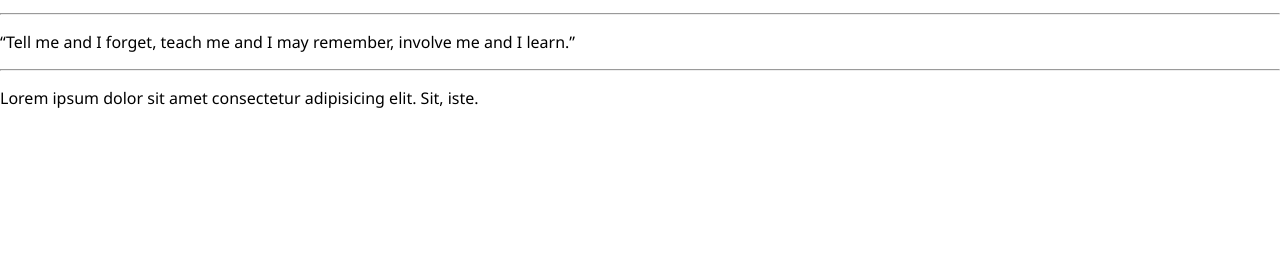
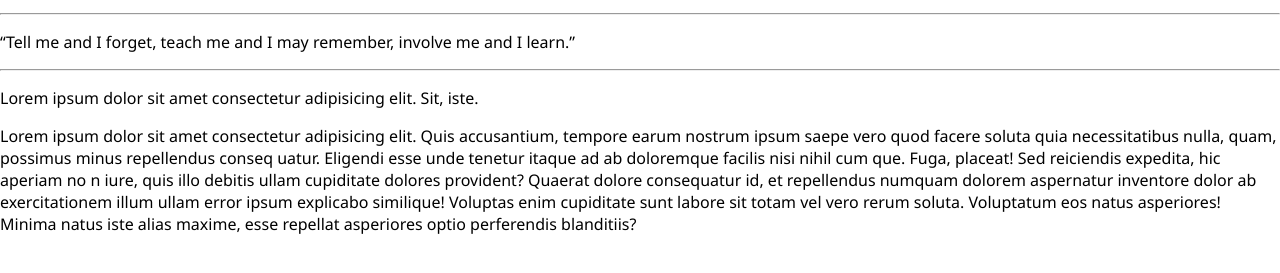
Before and after one commit to rahul5564/portfolio, a plain HTML site: page learn.html in a window 1280 px wide. Shown: the part 449-722 px from the top of the page. Drawn offline with Linux system fonts and the light colour scheme.

Commit message:
updated blog

```diff
--- a/learn.html
+++ b/learn.html
@@ -20,5 +20,10 @@
     <p>“Tell me and I forget, teach me and I may remember, involve me and I learn.”</p>
     <hr>
     <p>Lorem ipsum dolor sit amet consectetur adipisicing elit. Sit, iste.</p>
+    <p>Lorem ipsum dolor sit amet consectetur adipisicing elit. Quis accusantium, tempore earum nostrum ipsum saepe vero quod facere soluta
+         quia necessitatibus nulla, quam, possimus minus repellendus conseq
+        uatur. Eligendi esse unde tenetur itaque ad ab doloremque facilis nisi nihil cum
+        que. Fuga, placeat! Sed reiciendis expedita, hic aperiam no
+        n iure, quis illo debitis ullam cupiditate dolores provident? Quaerat dolore consequatur id, et repellendus numquam dolorem aspernatur inventore dolor ab exercitationem illum ullam error ipsum explicabo similique! Voluptas enim cupiditate sunt labore sit totam vel vero rerum soluta. Voluptatum eos natus asperiores! Minima natus iste alias maxime, esse repellat asperiores optio perferendis blanditiis?</p>
 </body>
 </html>
```
